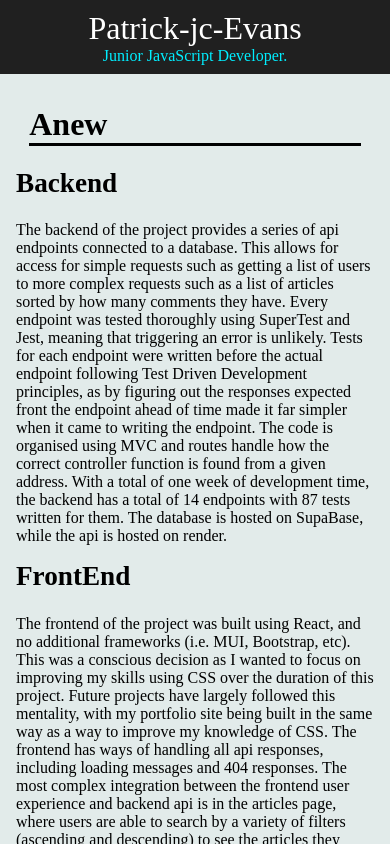
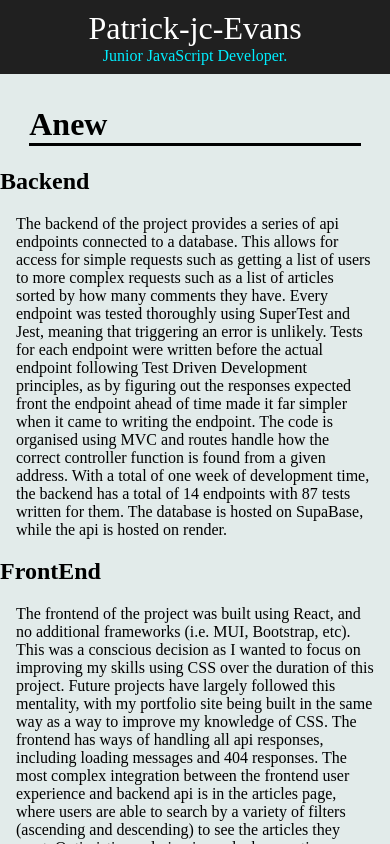
Before and after one commit to patrick-jc-evans/PJCE-Portfolio, a React (Vite) app in the folder portfolio/: page /anew in a window 390 px wide. Shown: the top 844 px of the page. Built offline with nearby package versions, Linux system fonts and the light colour scheme; a web font is replaced by a local one.

Commit message:
fix title link styling

```diff
--- a/portfolio/src/components/infoCard/infoCard.css
+++ b/portfolio/src/components/infoCard/infoCard.css
@@ -12,12 +12,18 @@
         grid-template-rows: 20% 65% 15%;
     }
 
-    h2 {
-        margin-top: 1rem;
+    a {
+        color: black;
+    }
+
+    .title {
         grid-column: 2;
         grid-row: 1;
         font-size: 2rem;
+        padding: 0px;
+        margin: 0px;
         margin-left: 1rem;
+        margin-top: 1rem;
     }
 
     p {
@@ -96,7 +102,7 @@
         grid-template-rows: 35% 2.2rem auto 3rem;
     }
 
-    h2 {
+    .title {
         margin-top: 1rem;
         grid-column: 1;
         grid-row: 2;
--- a/portfolio/src/components/infoCard/infoCard.jsx
+++ b/portfolio/src/components/infoCard/infoCard.jsx
@@ -19,7 +19,9 @@ export default function InfoCard({ imgLocation, projectInfo }) {
                 src={imgLocation}
                 style={{ backgroundColor: imgBackgroundColor }}
             />
-            <h2>{title}</h2>
+            <a href={"/" + title.toLowerCase()} className="title">
+                {title}
+            </a>
             <p>{shortDescription}</p>
             {githubFrontendLink ? (
                 <a className="fe" href={githubFrontendLink}>
```
